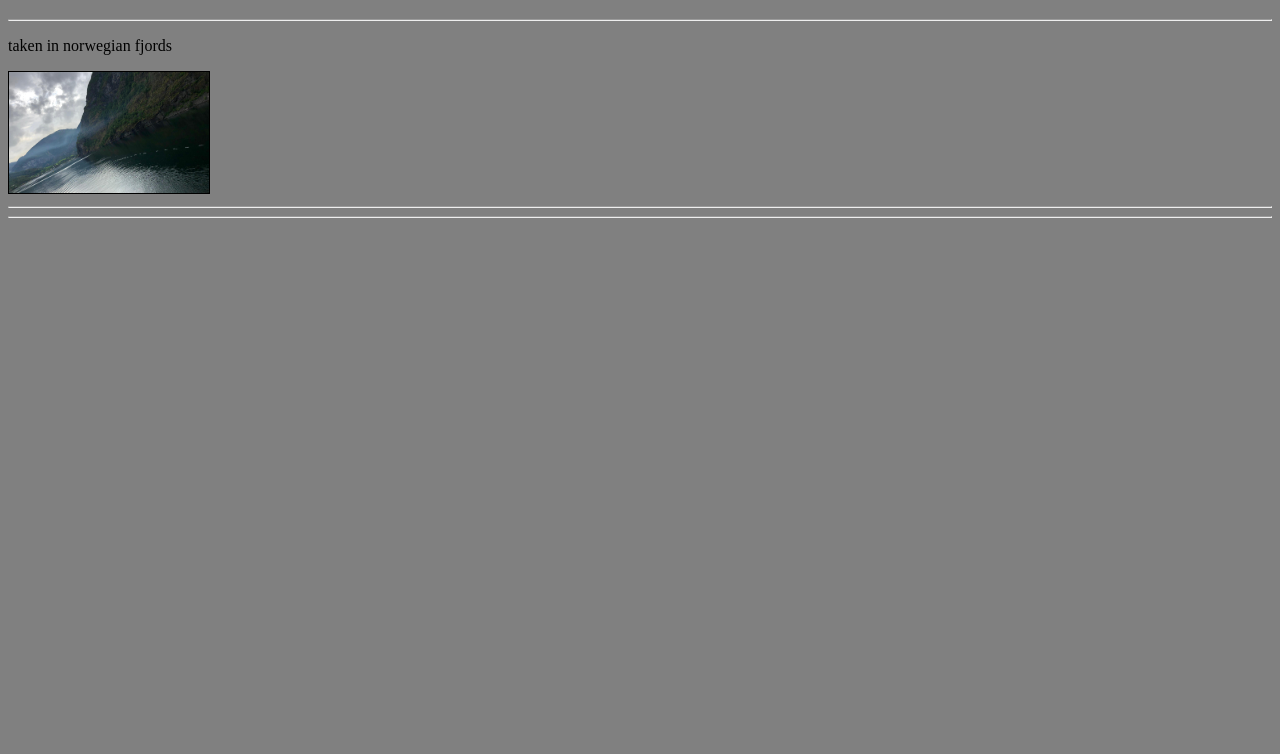
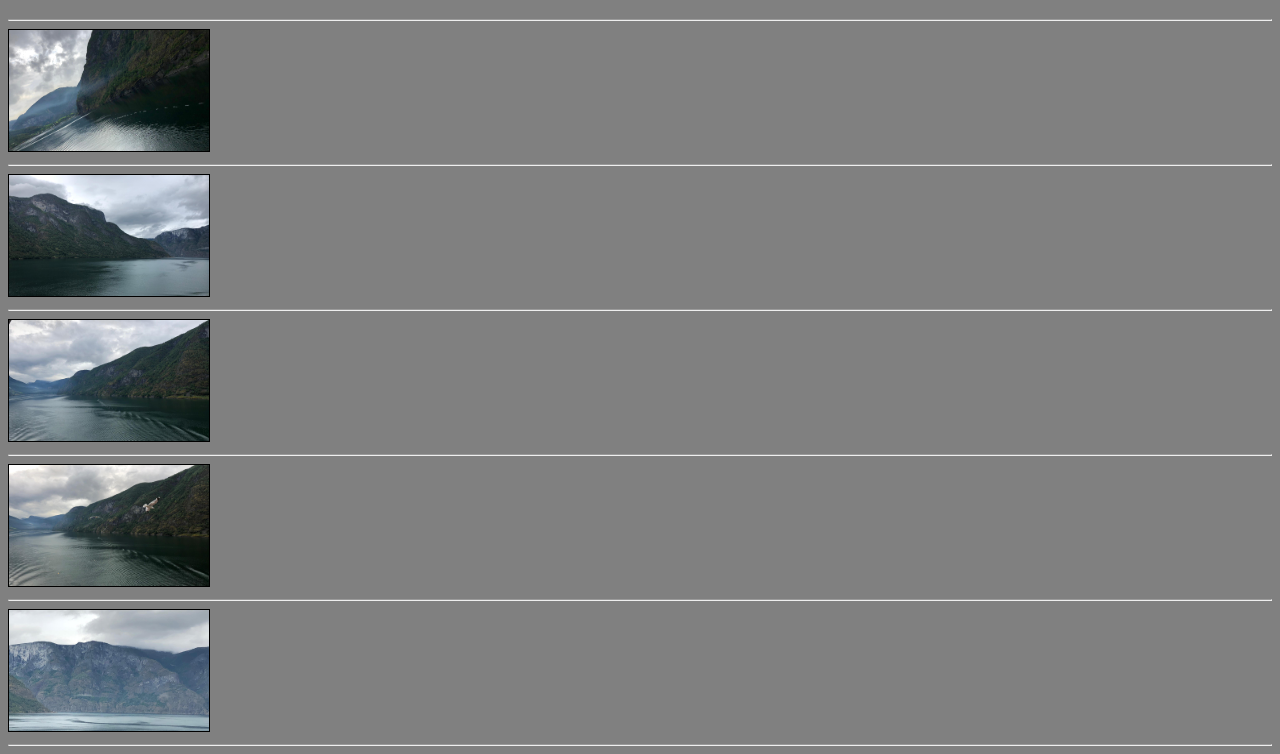
Before and after one commit to cheetochild/cheetochild.github.io, a plain HTML site: page index.html in a window 1280 px wide. Shown: the part 61-815 px from the top of the page. Drawn offline with Linux system fonts and the light colour scheme.

Commit message:
Update index.html

```diff
--- a/index.html
+++ b/index.html
@@ -82,10 +82,23 @@ p.smaller {
 
 <hr/>
 
-<p id="yellow">taken in norwegian fjords</p>
 <img title="image of norwegian fjords" src="img/norm1.jpg" width="200" height="121" border="1px #000" alt="image taken in norwegian fjords"/>
 
 <hr/>
+
+<img title="image of norwegian fjords" src="img/norm2.jpg" width="200" height="121" border="1px #000" alt="image taken in norwegian fjords"/>
+
+<hr/>
+
+<img title="image of norwegian fjords" src="img/norm3.jpg" width="200" height="121" border="1px #000" alt="image taken in norwegian fjords"/>
+
+<hr/>
+
+<img title="image of norwegian fjords" src="img/norm4.jpg" width="200" height="121" border="1px #000" alt="image taken in norwegian fjords"/>
+
+<hr/>
+
+<img title="image of norwegian fjords" src="img/norm5.jpg" width="200" height="121" border="1px #000" alt="image taken in norwegian fjords">
 
 <hr/>
 
```
